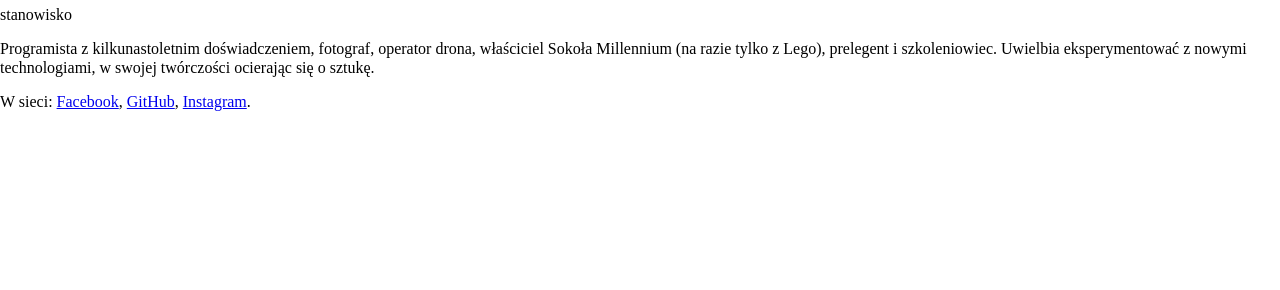
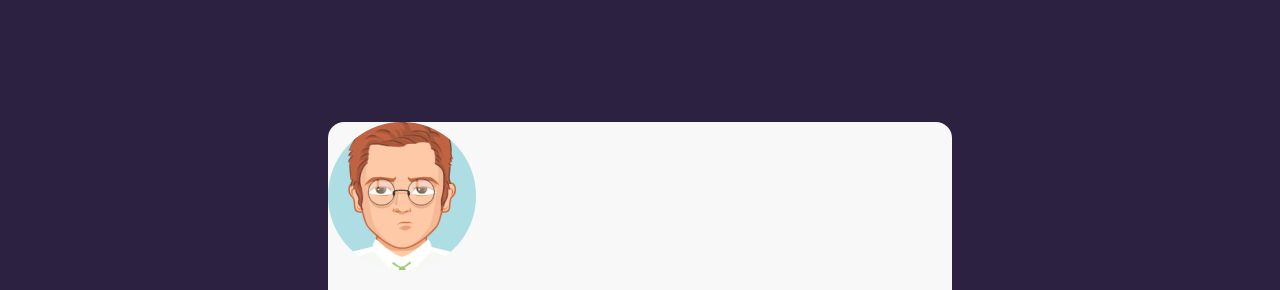
Before and after one commit to milena-kmiecik/business-card, a plain HTML site: page index.html in a window 1280 px wide. Shown: the part 92-382 px from the top of the page. Drawn offline with Linux system fonts and the light colour scheme.

Commit message:
main_box_styles

```diff
--- a/index.html
+++ b/index.html
@@ -9,9 +9,9 @@
 <link href="style.css" rel="stylesheet" type="text/css"/>
 </head>
 <body>
-    <main>
+    <main class="main">
         <article>
-            <img src="">
+            <img src="/avatar.png" alt="zdjęcie imię i nazwisko">
             <header>
                 <h1>imię i nazwisko</h1>
                 <p>stanowisko</p>
--- a/style.css
+++ b/style.css
@@ -0,0 +1,15 @@
+body{
+    background-color: #2C2141;
+    min-height: 100vh;
+    display: flex;
+    flex-direction: row;
+    justify-content: center;
+    align-items: center;
+}
+
+.main {
+    background-color: #F8F8F8;
+    border-radius: 16px;
+    width: 624px;
+    margin: 16px;
+}
```
Also changed, not shown: avatar.png (added).
